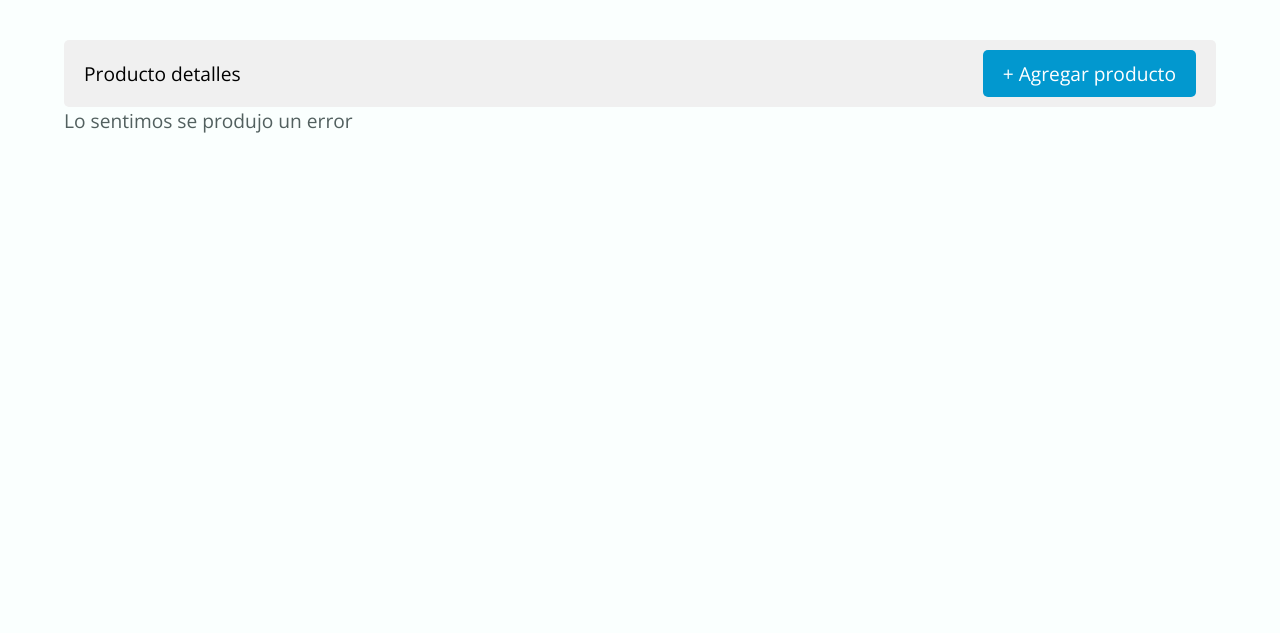
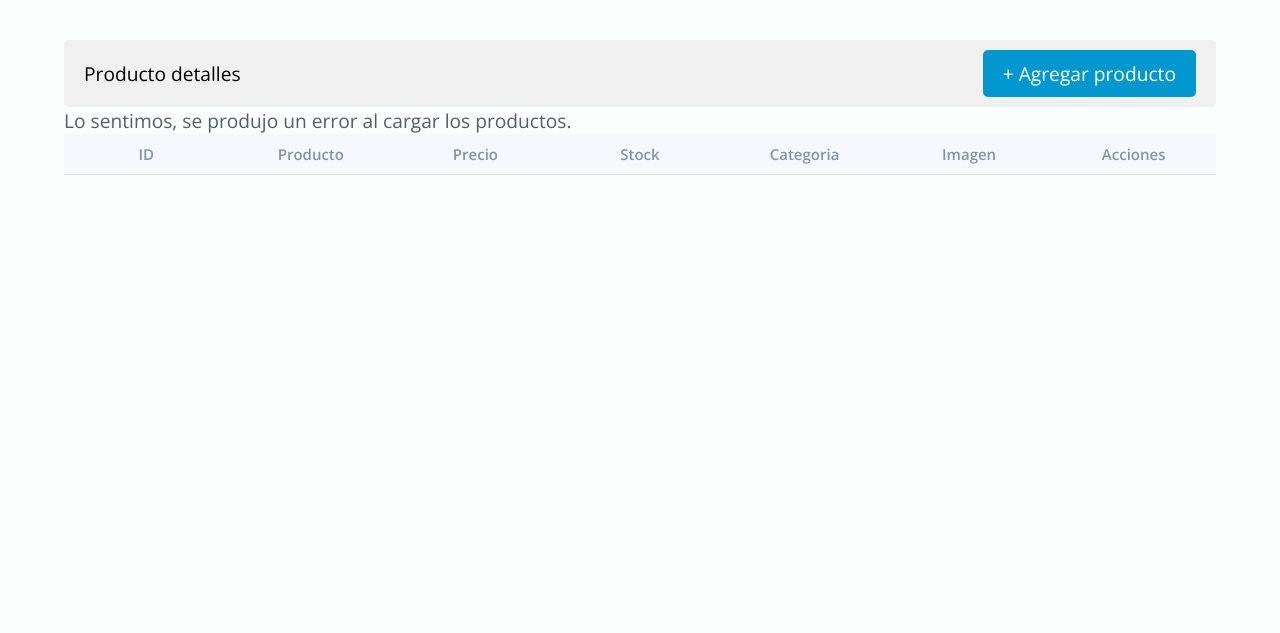
Before and after one commit to NahuelSandoval/Vet-Pet-Back, a Flask app: page /tabla_productos in a window 1280 px wide. Shown: the part 72-705 px from the top of the page. Run offline with Flask 3, Linux system fonts and the light colour scheme; tables that the repository leaves empty hold one stand-in row (values such as "Sample post"); lists and menus that the app fills with data are empty.

Commit message:
volando vue

```diff
--- a/app.py
+++ b/app.py
@@ -18,7 +18,7 @@ CORS(app)
 # Configurar a la app la DB
 # app.config['SQLALCHEMY_DATABASE_URI'] = 'mysql+mysqlconnector://usuario:contraseña@localhost:3306/nombre_de_la_base_de_datos'
 
-app.config['SQLALCHEMY_DATABASE_URI'] = 'mysql+mysqlconnector://root@localhost:3306/productos'
+app.config['SQLALCHEMY_DATABASE_URI'] = 'mysql+mysqlconnector://root:libertinaje88@localhost:3306/productos'
 
 app.config['SQLALCHEMY_TRACK_MODIFICATIONS'] = False
 
--- a/static/js/tabla_productos.js
+++ b/static/js/tabla_productos.js
@@ -1,67 +1,107 @@
-const { createApp } = Vue;
-
-createApp({
-    data() {
-        return {
-            url: "http://127.0.0.1:5000/productos", // Retorna todos los registros de la tabla productos
+// Estado del componente
+const state = {
+    url: "http://127.0.0.1:5000/productos",
     productos: [],
     error: false,
     cargando: true,
     productIdToDelete: null
 };
-    },
-    created() {
+
+// Función equivalente a created()
+function init() {
     console.log("Componente creado");
-        this.fetchData(this.url);
-    },
-    methods: {
-        fetchData(url) {
-            console.log("Llamada a fetchData");
-            this.productos = []; // Reinicializa la lista de productos
-            fetch(url)
+    fetchData(state.url);
+}
+
+// Función para obtener productos desde el servidor
+function obtenerProductos() {
+    fetch(state.url)
         .then(response => response.json())
         .then(data => {
-                    console.log("Datos recibidos:", data);
-                    this.productos = data;
-                    this.cargando = false;
+            state.productos = data;
+            state.cargando = false;
+            renderizarProductos();
         })
-                .catch(err => {
-                    console.error("Error al cargar los datos:", err);
-                    this.error = true;
+        .catch(error => {
+            console.error('Error al obtener productos:', error);
+            state.error = true;
+            renderizarError();
         });
-        },
-        showDeleteConfirmation(id) {
-            this.productIdToDelete = id;
-            openPopup(false, "Eliminar producto", "¿Desea eliminar este producto?", ["No", "Si"]);
-        },
-        confirmDelete() {
-            if (this.productIdToDelete !== null) {
-                this.eliminar(this.productIdToDelete);
-                this.productIdToDelete = null;
 }
-        },
-        eliminar(id) {
-            const url = 'http://localhost:5000/borrar/' + id;
-            var options = {
-                method: 'DELETE',
-            };
-            fetch(url, options)
-                .then(res => res.text())
-                .then(res => {
-                    this.fetchData(this.url); // Actualizar la lista de productos
-                    openPopup(true, "", "El producto ha sido eliminado", ["Cerrar"]);
+
+function renderizarProductos() {
+    const tablaProductos = document.getElementById('tabla-productos');
+    tablaProductos.innerHTML = ''; // Limpiar tabla antes de renderizar
+
+    state.productos.forEach(producto => {
+        const fila = document.createElement('tr');
+        fila.innerHTML = `
+            <td>${producto.id}</td>
+            <td>${producto.nombre}</td>
+            <td>${producto.precio}</td>
+            <td>${producto.stock}</td>
+            <td>${producto.categoria}</td>
+            <td><img src="${producto.imagen}" alt=""></td>
+            <td>
+                <a class="boton-delete" href="#" onclick="showDeleteConfirmation(${producto.id})"><i class='bx bx-trash'></i></a>
+                <a class="boton-edit" href="/editar_producto?id=${producto.id}&nombre=${producto.nombre}&precio=${producto.precio}&stock=${producto.stock}&imagen=${producto.imagen}&categoria=${producto.categoria}"><i class='bx bx-edit'></i></a>
+            </td>
+        `;
+        tablaProductos.appendChild(fila);
+    });
+}
+
+
+// Función para renderizar mensaje de error
+function renderizarError() {
+    const errorSection = document.getElementById('error');
+    errorSection.textContent = 'Lo sentimos, se produjo un error al cargar los productos.';
+}
+
+
+// Función para mostrar confirmación de eliminación
+function showDeleteConfirmation(id) {
+    const productoAEliminar = state.productos.find(producto => producto.id === id);
+    if (!productoAEliminar) {
+        console.error('Producto no encontrado para eliminar.');
+        return;
+    }
+
+    if (confirm(`¿Desea eliminar el producto "${productoAEliminar.nombre}"?`)) {
+        eliminarProducto(id);
+    }
+}
+
+// Función para confirmar eliminación
+function confirmDelete() {
+    if (state.productIdToDelete !== null) {
+        eliminar(state.productIdToDelete);
+        state.productIdToDelete = null;
+    }
+}
+
+// Función para eliminar producto
+function eliminarProducto(id) {
+    const urlEliminar = `http://localhost:5000/borrar/${id}`;
+    fetch(urlEliminar, { method: 'DELETE' })
+        .then(response => response.text())
+        .then(data => {
+            console.log('Producto eliminado correctamente:', data);
+            obtenerProductos(); // Volver a cargar los productos después de eliminar
+            mostrarPopup(true, '', 'El producto ha sido eliminado.', ['Cerrar']);
         })
-                .catch(err => {
-                    console.error("Error al eliminar el producto:", err);
-                    openPopup(false, "Error al eliminar", "Hubo un problema al intentar eliminar el producto.", ["Cerrar"]);
+        .catch(error => {
+            console.error('Error al eliminar producto:', error);
+            mostrarPopup(false, 'Error al eliminar', 'Hubo un problema al intentar eliminar el producto.', ['Cerrar']);
         });
-        },
-        closePopup() {
+}
+
+// Función para cerrar el popup
+function closePopup() {
     document.getElementById("popup").classList.remove("open-popup");
 }
-    }
-}).mount('#app');
 
+// Función para abrir el popup
 function openPopup(success, title, message, buttons) {
     let popup = document.getElementById("popup");
     let popupImg = document.getElementById("popup-img");
@@ -78,3 +118,12 @@ function openPopup(success, title, message, buttons) {
     document.getElementById("btnPopupSi").style.display = buttons.includes("Si") ? "inline-block" : "none";
     document.getElementById("btnPopupCerrar").style.display = buttons.includes("Cerrar") ? "inline-block" : "none";
 }
+
+// Función para renderizar los datos
+function init() {
+    obtenerProductos();
+}
+
+
+// Llamada para inicializar el componente
+init();
--- a/templates/tabla_productos.html
+++ b/templates/tabla_productos.html
@@ -65,13 +65,12 @@
                     </div>
                 </div>
 
-                <section v-if="error">Lo sentimos se produjo un error</section>
-                <section v-else>
-                    <section v-if="cargando">
-                        <p>Cargando .....</p>
+                <section id="productos">
+                    <section id="error"></section>
+                    <section id="cargando">
+                        <p></p>
                     </section>
-                    <section v-else>
-                        <div class="table" >
+                    <div class="table">
                         <div class="table_section">
                             <table>
                                 <thead>
@@ -85,46 +84,14 @@
                                         <th>Acciones</th>
                                     </tr>
                                 </thead>
-                                    <tbody>
-                                        <!--{% for producto in productos %}-->
-                                        <tr v-for="producto in productos" :key="producto.id">
-                                            <td>{{ producto.id }}</td>
-                                            <td>{{ producto.nombre }}</td>
-                                            <td>{{ producto.precio }}</td>
-                                            <td>{{ producto.stock }}</td>
-                                            <td>{{ producto.categoria }}</td>
-                                            <td><img :src="producto.imagen" alt=""></td>
-                                            <td>
-
-                                                <!--<a class="boton-delete"  v-on:click="eliminar(producto.id)"><i class='bx bx-trash'></i></a> -->
-                                                <a class="boton-delete" @click="showDeleteConfirmation(producto.id)"><i class='bx bx-trash'></i></a>
-                                                <a class="boton-edit" :href="'{{ url_for('editar_producto') }}?id='+ producto.id+'&nombre=' +producto.nombre+ '&precio='+producto.precio+'&stock='+producto.stock + '&imagen='+producto.imagen +  '&categoria='+producto.categoria"><i class='bx bx-edit'></i></a>
-
-
-                                                <div class="container-popup">
-                                                    <div class="popup" id="popup">
-                                                        <img src="{{ url_for('static', filename='img/checkmark.png') }}" id="popup-img" alt="">
-                                                        <h1 class="popup-title">1</h1>
-                                                        <p class="popup-message">2</p>
-
-                                                        <div class="botones-popup">
-                                                            <button type="button" id="btnPopupNo" @click="closePopup">No</button>
-                                                            <button type="button" class="boton-delete" id="btnPopupSi" @click="confirmDelete">Si</button>
-                                                        </div>
-                                                        <button type="button" id="btnPopupCerrar" @click="closePopup">Cerrar</button>
-
-                                                    </div>
-                                                </div>
-                                            </td>
-
-                                        </tr><!--{% endfor %}-->
+                                <tbody id="tabla-productos">
+                                    <!-- Aquí se llenará la tabla con JavaScript -->
                                 </tbody>
                             </table>
                         </div>
                     </div>
                 </section>
 
-                </section>
 
             </div>
         </section>
@@ -132,7 +99,6 @@
 
     <footer></footer>
 
-    <script src="https://unpkg.com/vue@3/dist/vue.global.js"></script>
     <script src="{{ url_for('static', filename='js/tabla_productos.js') }}"></script>
     <script src="{{ url_for('static', filename='js/main.js') }}"></script>
 </body>
```
Lines whose indentation alone changed are shown as unchanged.
